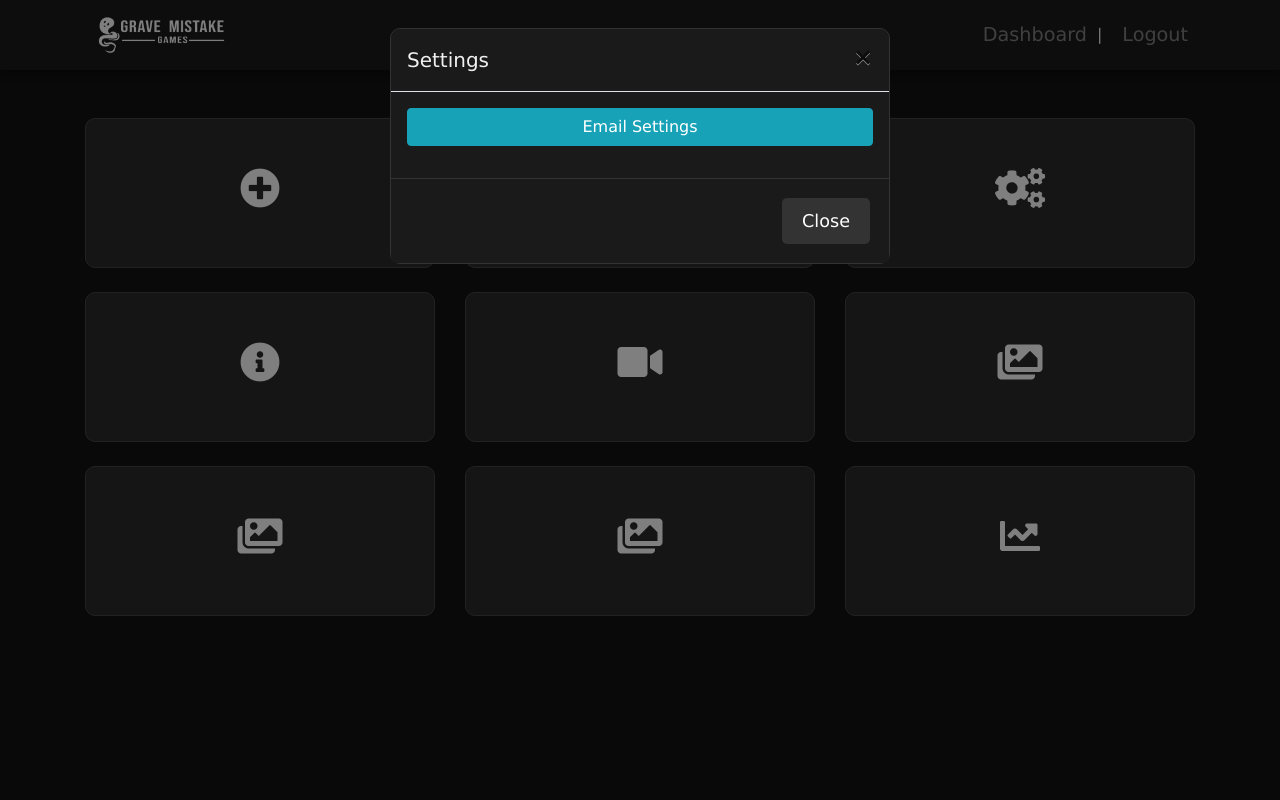
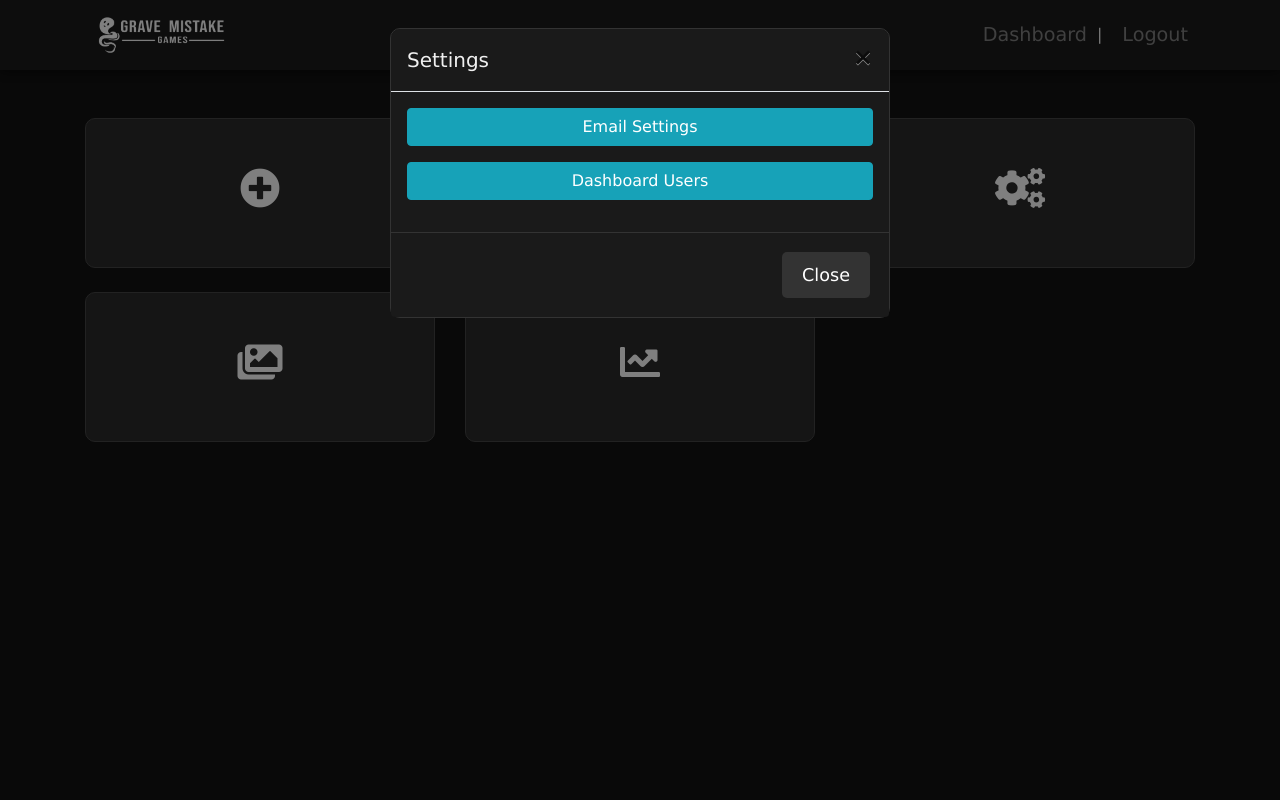
Before and after one commit to hapiuk/GMG, a Flask app: page /dashboard in a window 1280 px wide, after a click that opens the changed part. Run offline with Flask 3, Linux system fonts and the light colour scheme; a user stored in the database is signed in; some libraries are stand-ins or nearby versions.

Commit message:
Updated Button Layout on Dashboard
- Condensed Section edit buttons into Modal

- Added placeholder button for User Management

```diff
--- a/templates/dashboard.html
+++ b/templates/dashboard.html
@@ -57,37 +57,9 @@
                 </button>
             </div>
 
-            <!-- Edit About Us Button -->
-            <div class="col-md-4 mb-4">
-                <button type="button" class="btn btn-info btn-block dashboard-button" data-toggle="modal" data-target="#editAboutUsModal" data-toggle="tooltip" title="Edit About Us section content">
-                    <i class="fas fa-info-circle"></i><br>
-                </button>
-            </div>
-
-            <!-- Edit Movie Section Button -->
-            <div class="col-md-4 mb-4">
-                <button type="button" class="btn btn-info btn-block dashboard-button" data-toggle="modal" data-target="#editMovieSectionModal" data-toggle="tooltip" title="Edit movie section video">
-                    <i class="fas fa-video"></i><br>
-                </button>
-            </div>
-
             <!-- Edit Game Section 2 Button -->
             <div class="col-md-4 mb-4">
-                <button type="button" class="btn btn-info btn-block dashboard-button" data-toggle="modal" data-target="#editGameSection2Modal" data-toggle="tooltip" title="Edit game section 2 content">
-                    <i class="fas fa-images"></i><br>
-                </button>
-            </div>
-
-            <!-- Edit Game Section 3 Button -->
-            <div class="col-md-4 mb-4">
-                <button type="button" class="btn btn-info btn-block dashboard-button" data-toggle="modal" data-target="#editGameSection3Modal" data-toggle="tooltip" title="Edit game section 3 content">
-                    <i class="fas fa-images"></i><br>
-                </button>
-            </div>
-
-            <!-- Edit Game Section 4 Button -->
-            <div class="col-md-4 mb-4">
-                <button type="button" class="btn btn-info btn-block dashboard-button" data-toggle="modal" data-target="#editGameSection4Modal" data-toggle="tooltip" title="Edit game section 4 content">
+                <button type="button" class="btn btn-info btn-block dashboard-button" data-toggle="modal" data-target="#sectionsModal" data-toggle="tooltip" title="Edit game section 2 content">
                     <i class="fas fa-images"></i><br>
                 </button>
             </div>
@@ -117,6 +89,61 @@
                     <div class="mb-3">
                         <button type="button" class="btn btn-info btn-block" data-toggle="modal" data-target="#emailSettingsModal" data-dismiss="modal">
                             Email Settings
+                        </button>
+                    </div>
+                    <div class="mb-3">
+                        <button type="button" class="btn btn-info btn-block" data-toggle="modal" data-target="#emailSettingsModal" data-dismiss="modal">
+                            Dashboard Users
+                        </button>
+                    </div>
+                    <!-- Add more settings options here as needed -->
+                </div>
+                <div class="modal-footer">
+                    <button type="button" class="btn btn-secondary" data-dismiss="modal">Close</button>
+                </div>
+            </div>
+        </div>
+    </div>
+
+    <!-- Edit Sections Modal -->
+    <div class="modal fade" id="sectionsModal" tabindex="-1" role="dialog" aria-labelledby="sectionsModalLabel" aria-hidden="true">
+        <div class="modal-dialog" role="document">
+            <div class="modal-content">
+                <div class="modal-header">
+                    <h5 class="modal-title" id="settingsModalLabel">Edit/Add Website Sections</h5>
+                    <button type="button" class="close" data-dismiss="modal" aria-label="Close">
+                        <span aria-hidden="true">&times;</span>
+                    </button>
+                </div>
+                <div class="modal-body">
+                    <div class="mb-3">
+                        <button type="button" class="btn btn-info btn-block" data-toggle="modal" data-target="#editMovieSectionModal" data-dismiss="modal">
+                        Edit Movie
+                        </button>
+                    </div>
+                    <div class="mb-3">
+                        <button type="button" class="btn btn-info btn-block" data-toggle="modal" data-target="#editAboutUsModal" data-dismiss="modal">
+                        Edit About Us
+                        </button>
+                    </div>
+                    <div class="mb-3">
+                        <button type="button" class="btn btn-info btn-block" data-toggle="modal" data-target="#editGameSection2Modal" data-dismiss="modal">
+                        Edit Section 1
+                        </button>
+                    </div>
+                    <div class="mb-3">
+                        <button type="button" class="btn btn-info btn-block" data-toggle="modal" data-target="#editGameSection3Modal" data-dismiss="modal">
+                        Edit Section 2
+                        </button>
+                    </div>
+                    <div class="mb-3">
+                        <button type="button" class="btn btn-info btn-block" data-toggle="modal" data-target="#editGameSection4Modal" data-dismiss="modal">
+                        Edit Section 3
+                        </button>
+                    </div>
+                    <div class="mb-3">
+                        <button type="button" class="btn btn-info btn-block" data-toggle="modal" data-target="#" data-dismiss="modal">
+                        Add a Section
                         </button>
                     </div>
                     <!-- Add more settings options here as needed -->
```
